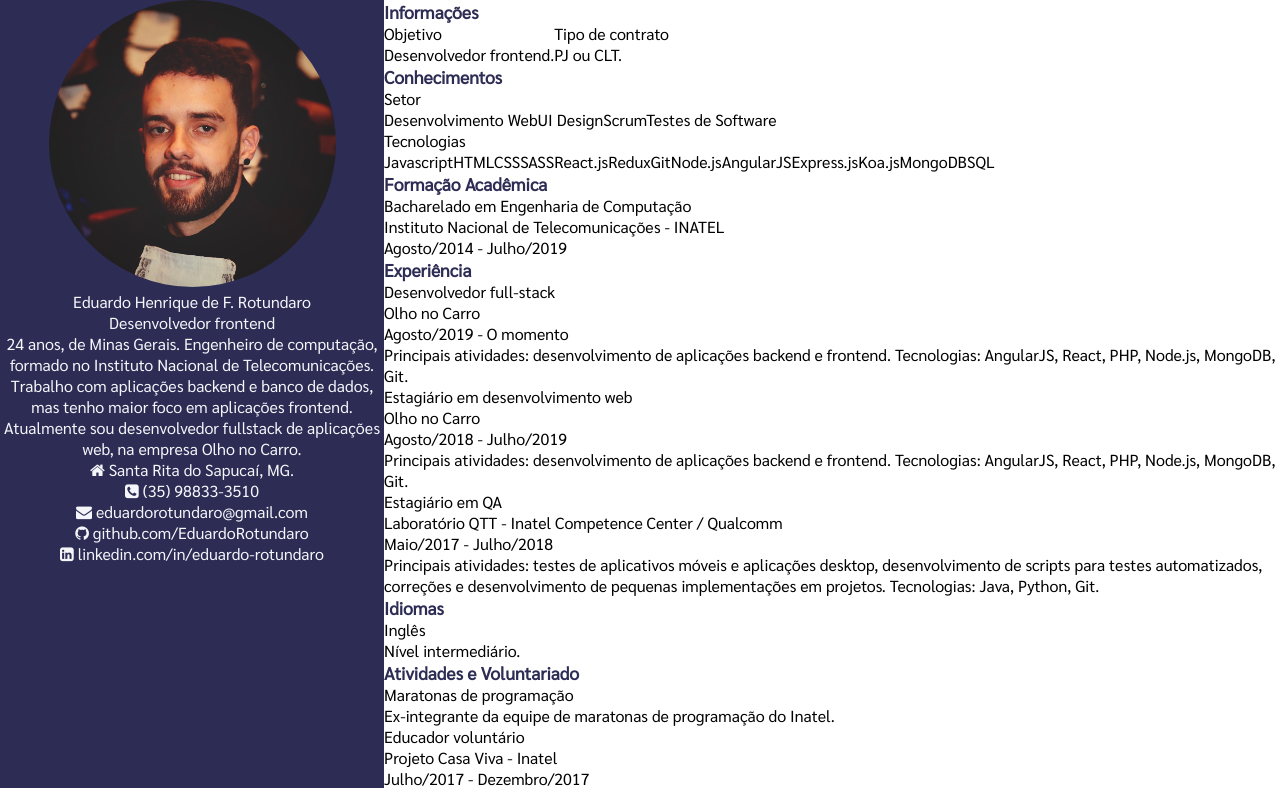
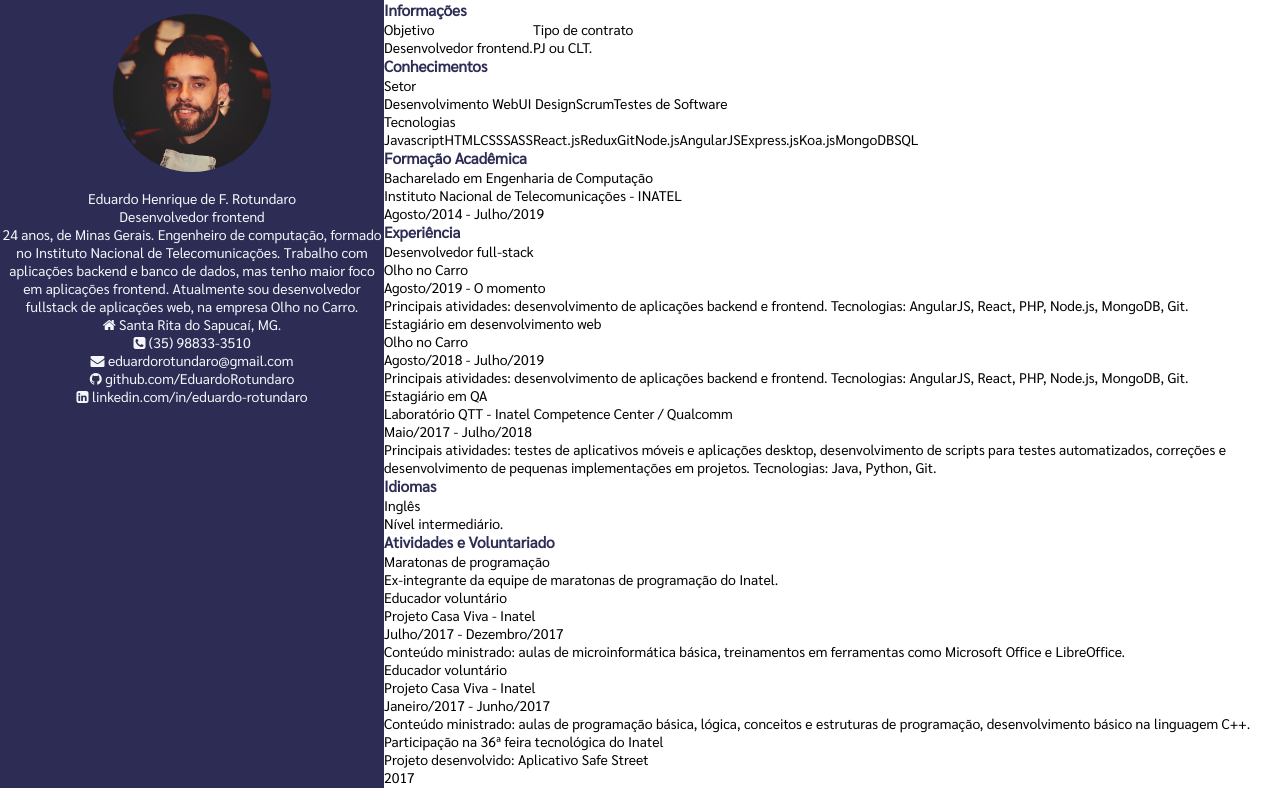
Before and after one commit to EduardoRotundaro/resume, a React (Create React App) app: page / in a window 1280 px wide. Shown: the top 788 px of the page. Built offline with nearby package versions, Linux system fonts and the light colour scheme.

Commit message:
:sparkles: : Adding util mixins

```diff
--- a/src/assets/sass/_mixins.scss
+++ b/src/assets/sass/_mixins.scss
@@ -64,3 +64,163 @@
     flex: 0 0 100%;
     max-width: 100%;
 }
+
+@mixin margin-sm {
+    margin: $sm-unity;
+}
+
+@mixin margin-sm-left {
+    margin-left: $sm-unity;
+}
+
+@mixin margin-sm-right {
+    margin-right: $sm-unity;
+}
+
+@mixin margin-sm-top {
+    margin-top: $sm-unity;
+}
+
+@mixin margin-sm-bottom {
+    margin-bottom: $sm-unity;
+}
+
+@mixin margin {
+    margin: $md-unity;
+}
+
+@mixin margin-left {
+    margin-left: $md-unity;
+}
+
+@mixin margin-right {
+    margin-right: $md-unity;
+}
+
+@mixin margin-top {
+    margin-top: $md-unity;
+}
+
+@mixin margin-bottom {
+    margin-bottom: $md-unity;
+}
+
+@mixin margin-lg {
+    margin: $lg-unity;
+}
+
+@mixin margin-lg-left {
+    margin-left: $lg-unity;
+}
+
+@mixin margin-lg-right {
+    margin-right: $lg-unity;
+}
+
+@mixin margin-lg-top {
+    margin-top: $lg-unity;
+}
+
+@mixin margin-lg-bottom {
+    margin-bottom: $lg-unity;
+}
+
+@mixin margin-xl {
+    margin: $xl-unity;
+}
+
+@mixin margin-xl-left {
+    margin-left: $xl-unity;
+}
+
+@mixin margin-xl-right {
+    margin-right: $xl-unity;
+}
+
+@mixin margin-xl-top {
+    margin-top: $xl-unity;
+}
+
+@mixin margin-xl-bottom {
+    margin-bottom: $xl-unity;
+}
+
+@mixin padding-sm {
+    padding: $sm-unity;
+}
+
+@mixin padding-sm-left {
+    padding-left: $sm-unity;
+}
+
+@mixin padding-sm-right {
+    padding-right: $sm-unity;
+}
+
+@mixin padding-sm-top {
+    padding-top: $sm-unity;
+}
+
+@mixin padding-sm-bottom {
+    padding-bottom: $sm-unity;
+}
+
+@mixin padding {
+    padding: $md-unity;
+}
+
+@mixin padding-left {
+    padding-left: $md-unity;
+}
+
+@mixin padding-right {
+    padding-right: $md-unity;
+}
+
+@mixin padding-top {
+    padding-top: $md-unity;
+}
+
+@mixin padding-bottom {
+    padding-bottom: $md-unity;
+}
+
+@mixin padding-lg {
+    padding: $lg-unity;
+}
+
+@mixin padding-lg-left {
+    padding-left: $lg-unity;
+}
+
+@mixin padding-lg-right {
+    padding-right: $lg-unity;
+}
+
+@mixin padding-lg-top {
+    padding-top: $lg-unity;
+}
+
+@mixin padding-lg-bottom {
+    padding-bottom: $lg-unity;
+}
+
+@mixin padding-xl {
+    padding: $xl-unity;
+}
+
+@mixin padding-xl-left {
+    padding-left: $xl-unity;
+}
+
+@mixin padding-xl-right {
+    padding-right: $xl-unity;
+}
+
+@mixin padding-xl-top {
+    padding-top: $xl-unity;
+}
+
+@mixin padding-xl-bottom {
+    padding-bottom: $xl-unity;
+}
--- /dev/null
+++ b/src/assets/sass/_print.scss
@@ -0,0 +1,5 @@
+@media print{
+    body{
+        font-size: 12px;
+    }
+}
--- a/src/assets/sass/_theme.scss
+++ b/src/assets/sass/_theme.scss
@@ -14,6 +14,7 @@ body {
     margin: 0;
     padding: 0;
     -ms-overflow-style: scrollbar;
+    font-size: 14px;
 }
 
 .header{
@@ -24,11 +25,13 @@ body {
     color: $light-color;
     text-align: center;
     &__photo{
+        @include margin-lg;
         border-radius: 50%;
         -webkit-border-radius: 50%;
         -moz-border-radius: 50%;
         -ms-border-radius: 50%;
         -o-border-radius: 50%;
+        width: 50%;
     }
     &__link{
         color: $light-color;
--- a/src/assets/sass/_variables.scss
+++ b/src/assets/sass/_variables.scss
@@ -7,3 +7,7 @@ $medium-devices: 768px;
 $large-devices: 992px;
 $extra-large-devices: 1200px;
 $hd-devices: 1920px;
+$sm-unity: 0.25rem;
+$md-unity: 0.5rem;
+$lg-unity: 1rem;
+$xl-unity: 1.5rem;
--- a/src/assets/sass/main.scss
+++ b/src/assets/sass/main.scss
@@ -4,3 +4,4 @@
 @import 'typography';
 @import 'grid';
 @import 'theme';
+@import 'print';
--- a/src/components/Content.jsx
+++ b/src/components/Content.jsx
@@ -31,12 +31,13 @@ export default function Content() {
     }
 
     function renderDataBoxes(arr) {
-        return arr.map(({title, subTitle, date, description}) => (
+        return arr.map(({title, subTitle, date, description}, index) => (
             <DataBox
                 title={title}
                 subTitle={subTitle}
                 date={date}
                 description={description}
+                key={`db_${index}`}
             />
         ));
     }
--- a/src/components/Header.jsx
+++ b/src/components/Header.jsx
@@ -37,13 +37,13 @@ export default function Header() {
                 </Column>
             </Row>
             <Row>
-                <Column xs={10}>
+                <Column>
                     <div className="header__name">{NAME}</div>
                 </Column>
-                <Column xs={10}>
+                <Column>
                     <div className="header__title">{TITLE}</div>
                 </Column>
-                <Column xs={10}>
+                <Column>
                     <div className="header__about">{ABOUT}</div>
                 </Column>
             </Row>
```
